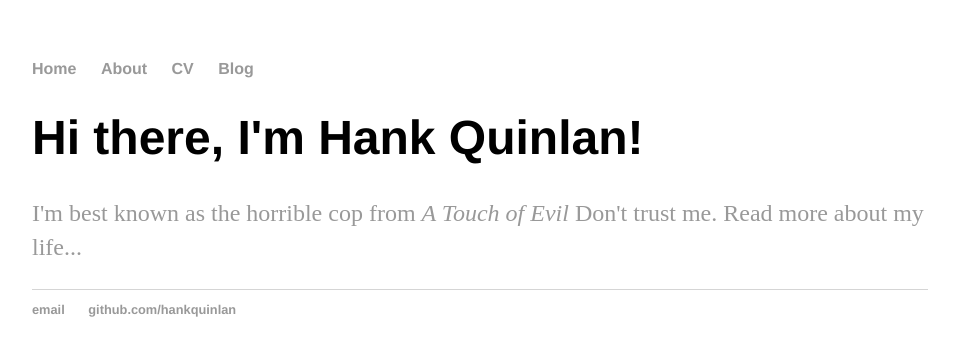
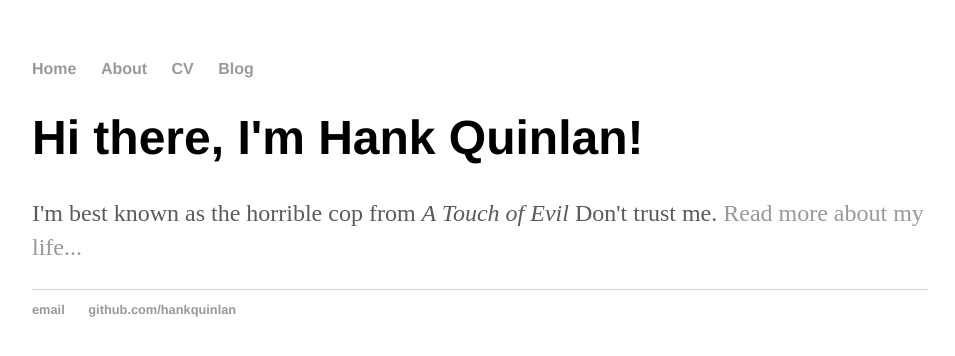
Before and after one commit to teach-torres/teach-torres.github.io, a Jekyll site: the page built from index.html, in a window 1280 px wide. Shown: the top 356 px of the page, without its empty margins (160-1115 px from the left). Built offline with Jekyll 4.4.1, drawn with Linux system fonts in a browser that asks for light colours.

Commit message:
Update main.css file change in p class color from # 999999 to #5b5b5b

```diff
--- a/css/main.css
+++ b/css/main.css
@@ -26,7 +26,7 @@ h1 {
 p {
     font-size: 1.5em;
     line-height: 1.4em;
-    color: #999999; /* #333; original */
+    color: #5b5b5b; /* #333; original */
 }
 footer {
     border-top: 1px solid #d5d5d5;
```
